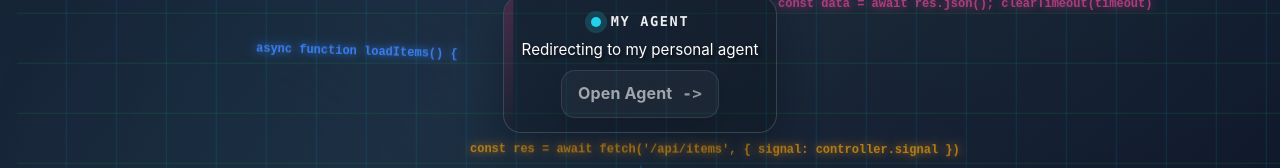
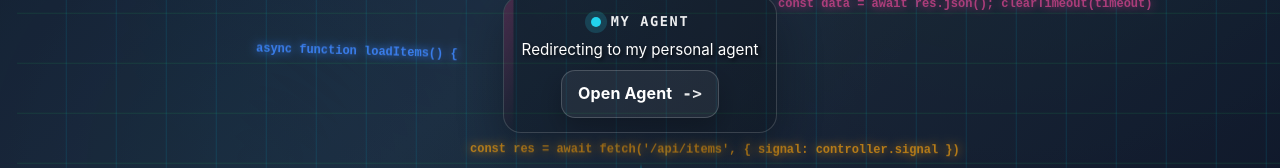
Before and after one commit to assafaz09/portfolio, a React (Vite) app: page / in a window 1280 px wide. Shown: the part 504-672 px from the top of the page. Built offline with nearby package versions, Linux system fonts and the light colour scheme; no server answers.

Commit message:
Refactor MY_AGENT_URL to support environment variable override and update agent CTA button behavior for better user experience.

```diff
--- a/src/App.jsx
+++ b/src/App.jsx
@@ -22,10 +22,12 @@ function App() {
   const observerRef = useRef(null);
   const [currentPage, setCurrentPage] = useState("home");
   const [currentLanguage, setCurrentLanguage] = useState("en");
-  // TODO: replace with your personal agent URL
-  const MY_AGENT_URL = "YOUR_MY_AGENT_URL_HERE";
-  const isMyAgentUrlSet =
-    MY_AGENT_URL && !MY_AGENT_URL.includes("YOUR_MY_AGENT_URL_HERE");
+  // Personal agent (new tab). Override with VITE_MY_AGENT_URL in .env if you prefer.
+  const MY_AGENT_URL = (
+    import.meta.env.VITE_MY_AGENT_URL ||
+    "https://my-agent-v5xn.vercel.app/"
+  ).trim();
+  const isMyAgentUrlSet = /^https?:\/\//i.test(MY_AGENT_URL);
   const agentRedirectText =
     currentLanguage === "he"
       ? "מעביר לסוכן האישי שלי"
@@ -167,7 +169,7 @@ function App() {
                 <div className="mt-8 flex justify-center animate-fade-up animate-delay-200">
                   <div className="agent-cta-card" aria-label="My Agent CTA">
                     <div className="agent-cta-header">
-                      <span className="agent-cta-dot" aria-hidden="true" />
+                      <span className="agent-cta-dot" />
                       <span className="agent-cta-badge">MY AGENT</span>
                     </div>
 
@@ -177,7 +179,7 @@ function App() {
                       {isMyAgentUrlSet ? (
                         <a
                           className="agent-cta-button"
-                          href="https://my-agent-v5xn.vercel.app/"
+                          href={MY_AGENT_URL}
                           target="_blank"
                           rel="noopener noreferrer"
                         >
@@ -188,8 +190,12 @@ function App() {
                         <button
                           type="button"
                           className="agent-cta-button agent-cta-button--disabled"
-
-                          title="Add your MY AGENT URL in App.jsx"
+                          disabled
+                          title={
+                            currentLanguage === "he"
+                              ? "הוסף כתובת לסוכן ב־VITE_MY_AGENT_URL או ב־App.jsx"
+                              : "Set VITE_MY_AGENT_URL or MY_AGENT_URL in App.jsx"
+                          }
                         >
                           <span>{openAgentLabel}</span>
                           <span className="agent-cta-button-icon">-&gt;</span>
```
